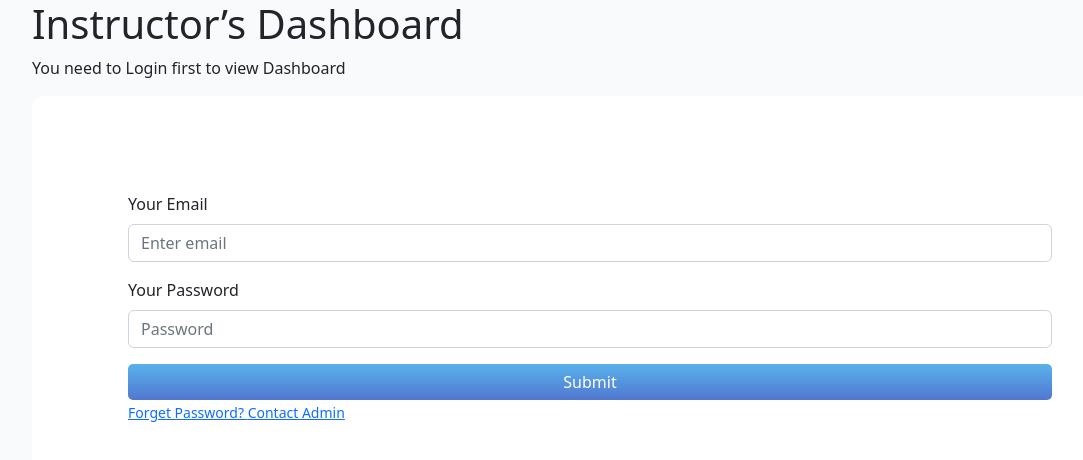
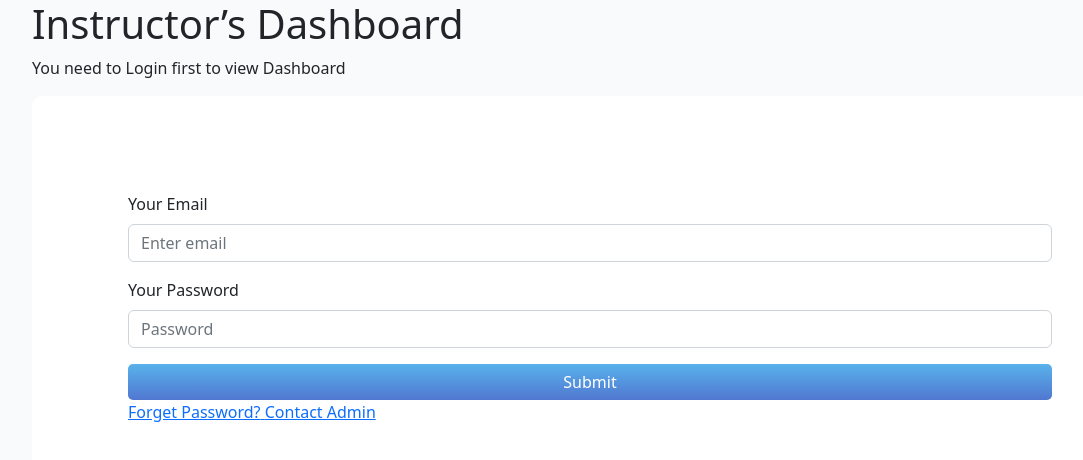
Before and after one commit to iamrealfarhanbd/b2bDashboard, a React (Create React App) app: page / in a window 1280 px wide. Shown: the top 460 px of the page, without its empty margins (50-1133 px from the left). Built offline with nearby package versions, Linux system fonts and the light colour scheme.

Commit message:
class name added to login form

```diff
--- a/src/Components/Login/Login.js
+++ b/src/Components/Login/Login.js
@@ -25,14 +25,14 @@ const Login = () => {
           <Button variant="primary" type="submit">
             Submit
           </Button>
-          <Form.Text className="text-muted text-center">
+          <div className="linkDiv">
             <Link className="forgetPassword" to="/forget">
               Forget Password?{" "}
             </Link>
             <Link className="adminLink" to="/admin">
               Contact Admin
             </Link>
-          </Form.Text>
+          </div>
         </Form>
       </div>
     </Container>
```
